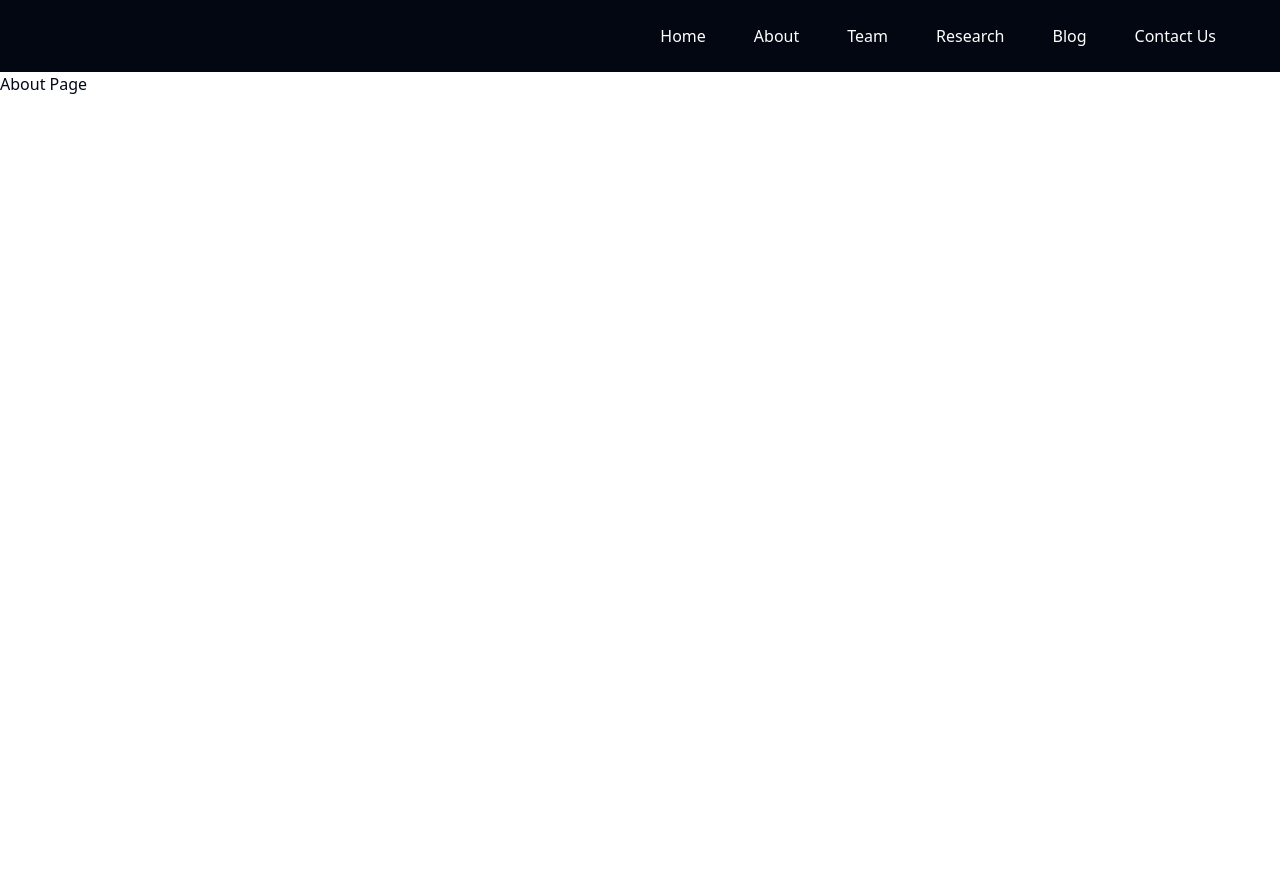
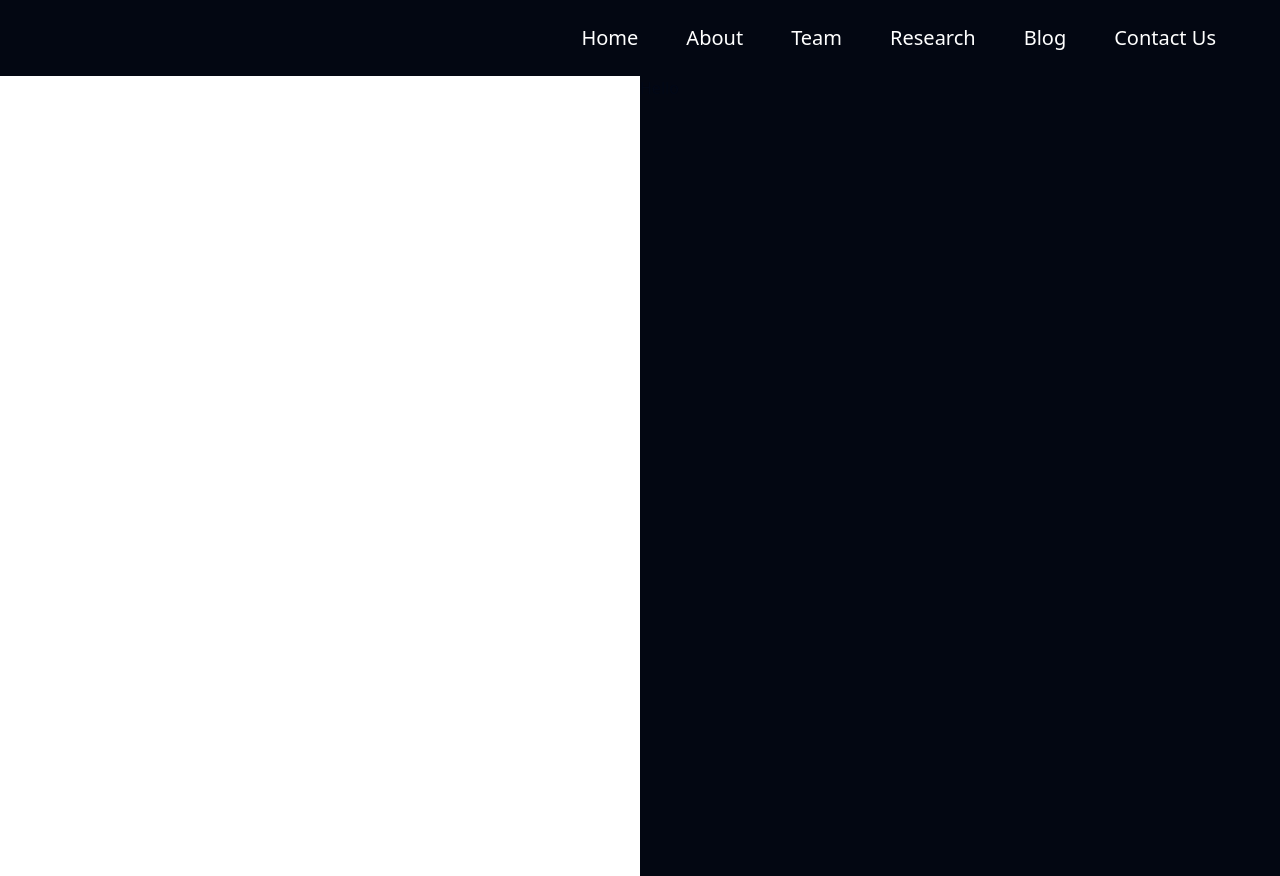
Before and after one commit to shashwat-dixit/qbits_new, a Next.js app: page /about in a window 1280 px wide. Before the commit the page ends 800 px from the top, so only its background shows below. Built offline with nearby package versions, Linux system fonts and the light colour scheme.

Commit message:
Changes to about page, added button on homepage leading to about page and added file to setup login facility for creating blogs.

```diff
--- a/app/about/page.js
+++ b/app/about/page.js
@@ -4,8 +4,11 @@
 
 export default function Page() {
   return (
-    <>
-      <h1>About Page</h1>
-    </>
+    <div className="flex h-screen">
+      <div className="w-1/2"></div>
+      <div className="justify-start w-1/2 bg-gray-950">
+        <h1>Hello</h1>
+      </div>
+    </div>
   );
 }
--- a/app/components/Navbar.js
+++ b/app/components/Navbar.js
@@ -23,7 +23,7 @@
             className="text-white hover:text-gray-300 focus:outline-none"
           >
             <svg
-              className="w-6 h-6"
+              className="w-8 h-8"
               fill="none"
               stroke="currentColor"
               viewBox="0 0 24 24"
@@ -47,42 +47,42 @@
         >
           <li>
             <Link href="/">
-              <p className="text-white hover:text-gray-300 block py-2 px-4">
+              <p className="text-white text-xl hover:text-gray-500 block py-2 px-4">
                 Home
               </p>
             </Link>
           </li>
           <li>
             <Link href="/about">
-              <p className="text-white hover:text-gray-300 block py-2 px-4">
+              <p className="text-white text-xl hover:text-gray-500 block py-2 px-4">
                 About
               </p>
             </Link>
           </li>
           <li>
             <Link href="/team">
-              <p className="text-white hover:text-gray-300 block py-2 px-4">
+              <p className="text-white text-xl hover:text-gray-500 block py-2 px-4">
                 Team
               </p>
             </Link>
           </li>
           <li>
             <Link href="/research">
-              <p className="text-white hover:text-gray-300 block py-2 px-4">
+              <p className="text-white text-xl hover:text-gray-500 block py-2 px-4">
                 Research
               </p>
             </Link>
           </li>
           <li>
             <Link href="/blog">
-              <p className="text-white hover:text-gray-300 block py-2 px-4">
+              <p className="text-white text-xl hover:text-gray-500 block py-2 px-4">
                 Blog
               </p>
             </Link>
           </li>
           <li>
             <Link href="/contact">
-              <p className="text-white hover:text-gray-300 block py-2 px-4">
+              <p className="text-white text-xl hover:text-gray-500 block py-2 px-4">
                 Contact Us
               </p>
             </Link>
--- /dev/null
+++ b/app/login/page.js
@@ -0,0 +1,5 @@
+export default function Login() {
+  return (
+    <div>Login page</div>
+  )
+}
--- a/app/page.js
+++ b/app/page.js
@@ -1,5 +1,7 @@
 import Link from "next/link";
-// import Navbar from "./components/Navbar";
+import { Input } from "@/components/ui/input"
+
+// import { Button } from "@/components/ui/button"
 
 export default function HomePage() {
   return (
@@ -12,7 +14,11 @@
         <p className="text-lg md:text-xl text-center mb-8 text-transparent bg-clip-text bg-gradient-to-r from-purple-600 via-purple-500 to-blue-600 animate__animated animate__fadeIn">
           Unlocking the Power of Quantum Computing
         </p>
-
+        <Link href="/about">
+        <button class="text-xl bg-gray-200 border-slate-600 hover:bg-gradient-to-r from-purple-600 via-purple-500 to-blue-600 hover:text-white hover:border-transparent rounded py-3 px-6 m-2 md:m-4 lg:m-6 transition duration-300">
+          Get Started
+        </button>
+        </Link>
       </div>
     </div>
   );
--- a/app/team/page.js
+++ b/app/team/page.js
@@ -2,12 +2,32 @@
 
 export const metadata = {
   title: "Our Members | Q-Bits",
-}
+};
 
 export default function Team() {
-  return(
-    <div>
-      <h1>This is the Teams Page</h1>
-    </div>
-  )
+  return (
+
+    <>
+    {/*
+      1- Remove this clunky of dividing and laying out screen.
+      2- Improve the card design and move away from using this design.
+    */}
+      <div className="flex flex-col items-center justify-start h-1/4">
+        <h1 className="text-4xl sm:text-xl font-bold mt-4 mb-6 text-center">
+          Faculty Members
+        </h1>
+      </div>
+
+      <div className="flex flex-col items-center justify-start h-1/4">
+        <h1 className="text-4xl sm:text-xl font-bold mt-4 mb-6 text-center">
+          Student Members
+        </h1>
+      </div>
+      <div className="flex flex-col items-center justify-start h-1/3">
+        <h1 className="text-4xl sm:text-xl font-bold mt-4 mb-6 text-center">
+          Founders
+        </h1>
+      </div>
+    </>
+  );
 }
--- /dev/null
+++ b/components/ui/button.jsx
@@ -0,0 +1,47 @@
+import * as React from "react"
+import { Slot } from "@radix-ui/react-slot"
+import { cva } from "class-variance-authority";
+
+import { cn } from "@/lib/utils"
+
+const buttonVariants = cva(
+  "inline-flex items-center justify-center whitespace-nowrap rounded-md text-sm font-medium ring-offset-background transition-colors focus-visible:outline-none focus-visible:ring-2 focus-visible:ring-ring focus-visible:ring-offset-2 disabled:pointer-events-none disabled:opacity-50",
+  {
+    variants: {
+      variant: {
+        default: "bg-primary text-primary-foreground hover:bg-primary/90",
+        destructive:
+          "bg-destructive text-destructive-foreground hover:bg-destructive/90",
+        outline:
+          "border border-input bg-background hover:bg-accent hover:text-accent-foreground",
+        secondary:
+          "bg-secondary text-secondary-foreground hover:bg-secondary/80",
+        ghost: "hover:bg-accent hover:text-accent-foreground",
+        link: "text-primary underline-offset-4 hover:underline",
+      },
+      size: {
+        default: "h-10 px-4 py-2",
+        sm: "h-9 rounded-md px-3",
+        lg: "h-11 rounded-md px-8",
+        icon: "h-10 w-10",
+      },
+    },
+    defaultVariants: {
+      variant: "default",
+      size: "default",
+    },
+  }
+)
+
+const Button = React.forwardRef(({ className, variant, size, asChild = false, ...props }, ref) => {
+  const Comp = asChild ? Slot : "button"
+  return (
+    (<Comp
+      className={cn(buttonVariants({ variant, size, className }))}
+      ref={ref}
+      {...props} />)
+  );
+})
+Button.displayName = "Button"
+
+export { Button, buttonVariants }
--- /dev/null
+++ b/components/ui/input.jsx
@@ -0,0 +1,19 @@
+import * as React from "react"
+
+import { cn } from "@/lib/utils"
+
+const Input = React.forwardRef(({ className, type, ...props }, ref) => {
+  return (
+    (<input
+      type={type}
+      className={cn(
+        "flex h-10 w-full rounded-md border border-input bg-background px-3 py-2 text-sm ring-offset-background file:border-0 file:bg-transparent file:text-sm file:font-medium placeholder:text-muted-foreground focus-visible:outline-none focus-visible:ring-2 focus-visible:ring-ring focus-visible:ring-offset-2 disabled:cursor-not-allowed disabled:opacity-50",
+        className
+      )}
+      ref={ref}
+      {...props} />)
+  );
+})
+Input.displayName = "Input"
+
+export { Input }
--- a/package.json
+++ b/package.json
@@ -11,6 +11,7 @@
   "dependencies": {
     "@radix-ui/react-accordion": "^1.1.2",
     "@radix-ui/react-separator": "^1.0.3",
+    "@radix-ui/react-slot": "^1.0.2",
     "@supabase/supabase-js": "^2.38.0",
     "class-variance-authority": "^0.7.0",
     "clsx": "^2.0.0",
```
Also changed, not shown: 1 other file (tests, documents, lock files or other folders).
